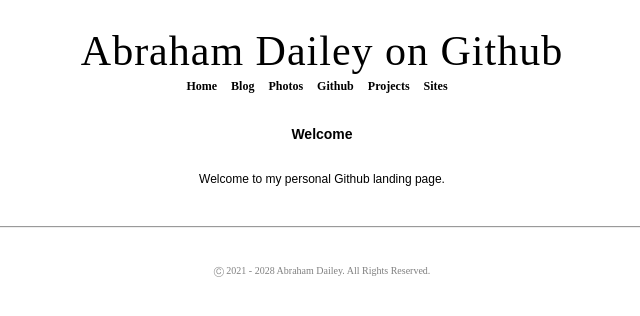
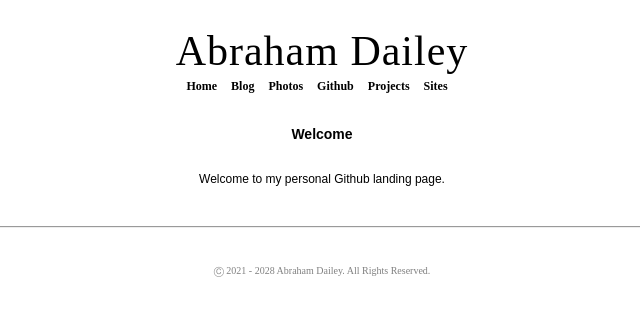
Before and after one commit to daileya5/daileya5.github.io, a plain HTML site: page index.html in a window 1280 px wide. Shown: the whole page, without its empty margins (318-958 px from the left). Drawn offline with Linux system fonts and the light colour scheme.

Commit message:
Changed Github page title

```diff
--- a/index.html
+++ b/index.html
@@ -2,7 +2,7 @@
 <html>
   <head>
     <meta charset="UTF-8">
-    <title>Abraham Dailey</title>
+    <title>Abraham Dailey Github</title>
 
    <link  rel="stylesheet" href="Styles/reset.css">
 
@@ -16,7 +16,7 @@
     <div id="container">
 
 		<header>
-			<h1>Abraham Dailey on Github</h1>
+			<h1>Abraham Dailey</h1>
 			<nav>
 			    <ul>
                   <li><a href="https://www.abrahamdailey.com/index.html">Home</a></li>
```
Also changed, not shown: 1 other file.
